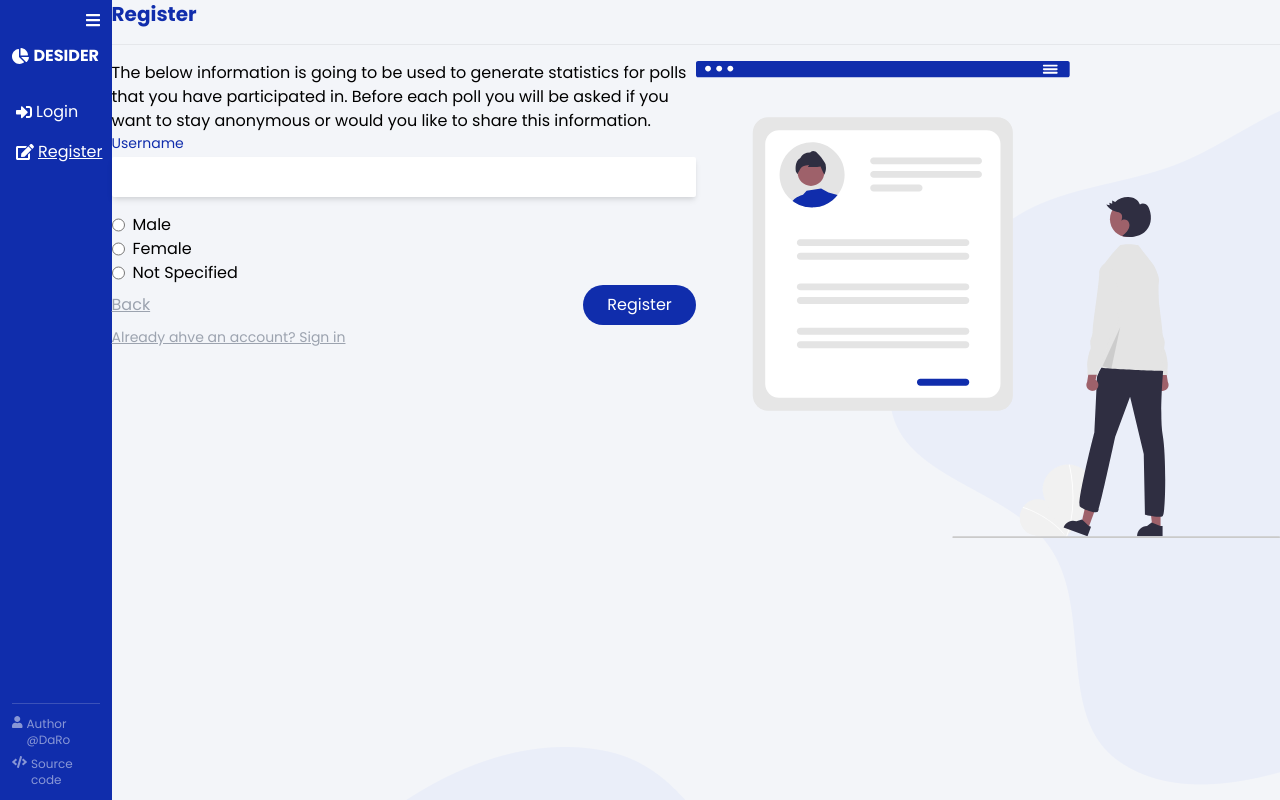
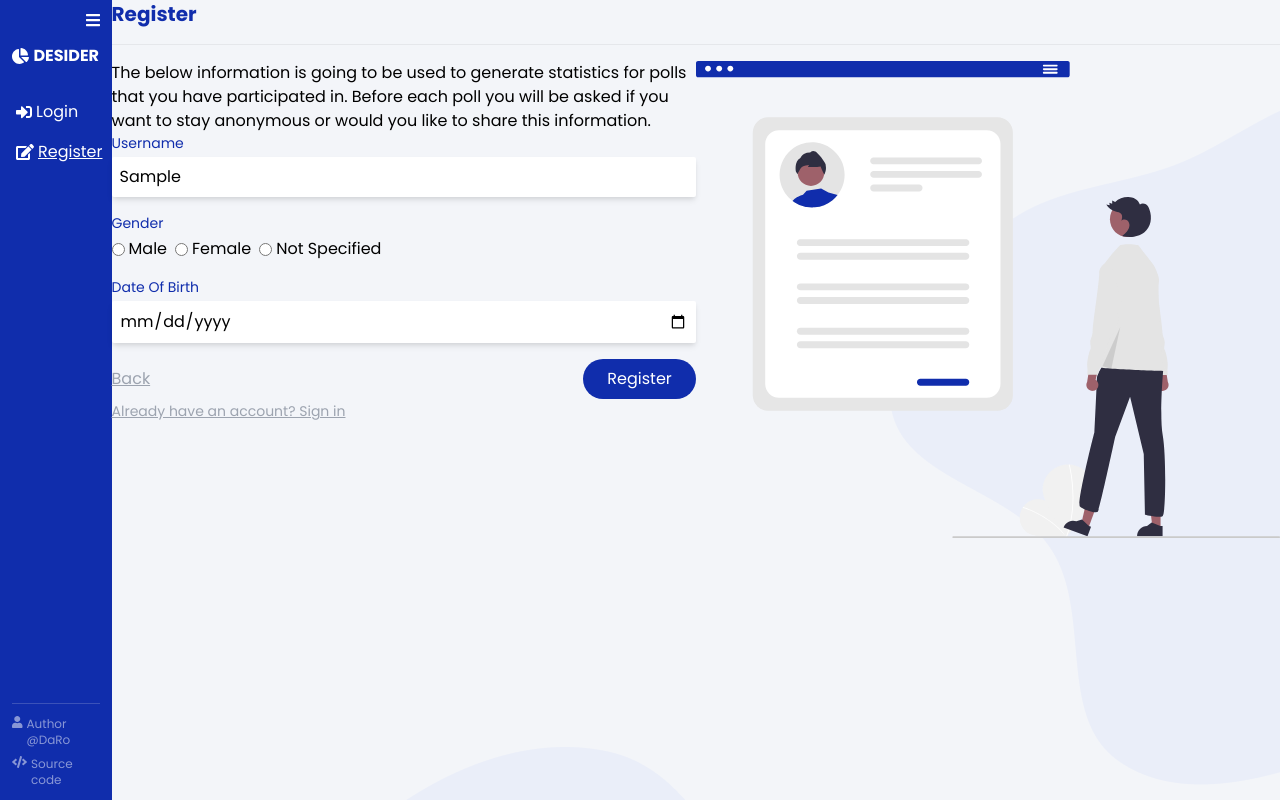
Before and after one commit to DaRoTP/Decider, a Vue app: page /register in a window 1280 px wide. Both pictures are taken after typing "Sample", "Sample123", "Sample123" into the empty fields and a click on the button "Next". Built offline with nearby package versions, Linux system fonts and the light colour scheme.

Commit message:
[FEAT] created InputGroup component
https://github.com/DaRoTP/decider-client/issues/3

```diff
--- /dev/null
+++ b/src/components/Inputs/DatePicker.vue
@@ -0,0 +1,48 @@
+<template>
+  <InputGroup
+    :label="label"
+    :subText="error"
+    class="date-picker"
+    :class="{ 'in-valid': !error }"
+  >
+    <template #input>
+      <input
+        type="date"
+        :value="modelValue"
+        class="bg-white shadow-md rounded-sm p-2"
+        @input="$emit('update:modelValue', $event.target.value)"
+      />
+    </template>
+  </InputGroup>
+</template>
+
+<script lang="ts">
+import { defineComponent } from "vue";
+import InputGroup from "./InputGroup.vue";
+
+export default defineComponent({
+  name: "DatePicker",
+  components: {
+    InputGroup,
+  },
+  props: {
+    label: {
+      type: String,
+      default: "",
+    },
+    error: {
+      type: String,
+      default: "",
+    },
+    modelValue: {
+      type: String,
+      default: "",
+    },
+  },
+  setup() {
+    return {};
+  },
+});
+</script>
+
+<style scoped></style>
--- a/src/components/Input.vue
+++ b/src/components/Inputs/Input.vue
@@ -1,31 +1,36 @@
 <template>
-  <div class="app-input flex flex-col" :class="{ 'in-valid': !error }">
-    <slot name="label">
-      <label
-        class="text-primary text-sm capitalize"
-        :class="[errorTextStyle]"
-        >{{ label }}</label
+  <InputGroup
+    :label="label"
+    :subText="error"
+    class="input"
+    :class="{ 'in-valid': !error }"
+    :classLabel="errorTextStyle"
+    :classSubText="errorTextStyle"
   >
-    </slot>
+    <template #input>
       <input
         :type="type"
         :required="required"
         :value="modelValue"
-      class="bg-white shadow-md rounded-sm p-2 my-1"
+        class="bg-white shadow-md rounded-sm p-2"
         :class="[errorTextStyle]"
-      @input="$emit($event.target.value)"
+        @input="$emit('update:modelValue', $event.target.value)"
       />
-    <span class="h-3 text-sm text-red-700">{{ error }}</span>
-  </div>
+    </template>
+  </InputGroup>
 </template>
 
 <script lang="ts">
 import { defineComponent, PropType, computed } from "vue";
+import InputGroup from "./InputGroup.vue";
 
 type InputTypes = "text" | "password" | "number";
 
 export default defineComponent({
   name: "Input",
+  components: {
+    InputGroup,
+  },
   props: {
     label: {
       type: String,
--- /dev/null
+++ b/src/components/Inputs/InputGroup.vue
@@ -0,0 +1,41 @@
+<template>
+  <div class="input-group flex flex-col gap-1">
+    <slot name="label">
+      <label class="text-primary text-sm capitalize" :class="[classLabel]">{{
+        label
+      }}</label>
+    </slot>
+    <slot name="input" />
+    <slot name="subText">
+      <span class="h-3 text-sm text-red-700" :class="[subTextLabel]">{{
+        subText
+      }}</span>
+    </slot>
+  </div>
+</template>
+
+<script lang="ts">
+import { defineComponent } from "vue";
+
+export default defineComponent({
+  props: {
+    label: {
+      type: String,
+    },
+    subText: {
+      type: String,
+    },
+    classLabel: {
+      type: String,
+      default: "",
+    },
+    subTextLabel: {
+      type: String,
+      default: "",
+    },
+  },
+  setup() {
+    return {};
+  },
+});
+</script>
--- /dev/null
+++ b/src/components/Inputs/Radio.vue
@@ -0,0 +1,65 @@
+<template>
+  <InputGroup :label="label" :subText="error" class="radio-group">
+    <template #input>
+      <div class="flex gap-2" :class="{ 'flex-row': inline }">
+        <div
+          v-for="option in options"
+          :key="option"
+          class="flex gap-1 items-center cursor-pointer"
+          @click="$emit('update:modelValue', option)"
+        >
+          <input
+            :value="option"
+            :name="name"
+            type="radio"
+            :checked="option === modelValue"
+          />
+          <label>{{ option }}</label>
+        </div>
+      </div>
+    </template>
+  </InputGroup>
+</template>
+
+<script lang="ts">
+import { defineComponent } from "vue";
+import InputGroup from "./InputGroup.vue";
+
+export default defineComponent({
+  name: "Radio",
+  components: {
+    InputGroup,
+  },
+  props: {
+    options: {
+      type: Array,
+      required: true,
+    },
+    name: {
+      type: String,
+      required: true,
+    },
+    modelValue: {
+      type: String,
+      default: null,
+    },
+    inline: {
+      type: Boolean,
+      default: false,
+    },
+    label: {
+      type: String,
+      default: "",
+    },
+    error: {
+      type: String,
+      defualt: "",
+    },
+  },
+  setup() {
+    return {};
+  },
+});
+</script>
+
+<style scoped></style>
--- a/src/components/Radio.vue
+++ /dev/null
@@ -1,42 +0,0 @@
-<template>
-  <div v-for="option in options" :key="option" class="flex gap-2">
-    <input
-      :value="option"
-      @change="$emit('update:modelValue', $event.target.value)"
-      :name="name"
-      type="radio"
-    />
-    <label :for="option">{{ option }}</label>
-  </div>
-</template>
-
-<script lang="ts">
-import { defineComponent } from "vue";
-
-export default defineComponent({
-  name: "Radio",
-  props: {
-    options: {
-      type: Array,
-      required: true,
-    },
-    name: {
-      type: String,
-      required: true,
-    },
-    value: {
-      type: String,
-      default: null,
-    },
-    modelValue: {
-      type: String,
-      default: null,
-    },
-  },
-  setup() {
-    return {};
-  },
-});
-</script>
-
-<style scoped></style>
--- a/src/views/Register.vue
+++ b/src/views/Register.vue
@@ -31,10 +31,13 @@
         </p>
         <Input v-model="username" label="username" type="text" />
         <Radio
+          label="gender"
           :options="['Male', 'Female', 'Not Specified']"
           name="gender"
           v-model="gender"
+          inline
         />
+        <DatePicker label="Date of Birth" v-model="dateOfBirth" />
         <div class="flex justify-between">
           <button
             class="text-gray-400 underline"
@@ -51,7 +54,7 @@
         </div>
       </form>
       <a class="self-end text-sm text-gray-400 mt-2 underline" href="#"
-        >Already ahve an account? Sign in</a
+        >Already have an account? Sign in</a
       >
     </div>
     <img
@@ -64,14 +67,16 @@
 
 <script lang="ts">
 import { defineComponent, ref } from "vue";
-import Input from "@/components/Input.vue";
-import Radio from "@/components/Radio.vue";
+import Input from "@/components/Inputs/Input.vue";
+import Radio from "@/components/Inputs/Radio.vue";
+import DatePicker from "@/components/Inputs/DatePicker.vue";
 
 export default defineComponent({
   name: "Register",
   components: {
     Input,
     Radio,
+    DatePicker,
   },
   setup() {
     const registrationStep = ref(1);
@@ -79,6 +84,7 @@ export default defineComponent({
     const password = ref("");
     const matchingPassword = ref("");
     const gender = ref("");
+    const dateOfBirth = ref("");
 
     const nextRegistrationStepHandler = () => {
       registrationStep.value += 1;
@@ -98,6 +104,7 @@ export default defineComponent({
       matchingPassword,
       registrationStep,
       gender,
+      dateOfBirth,
       registerHandler,
       nextRegistrationStepHandler,
       previouseRegistrationStepHandler,
```
Lines whose indentation alone changed are shown as unchanged.
